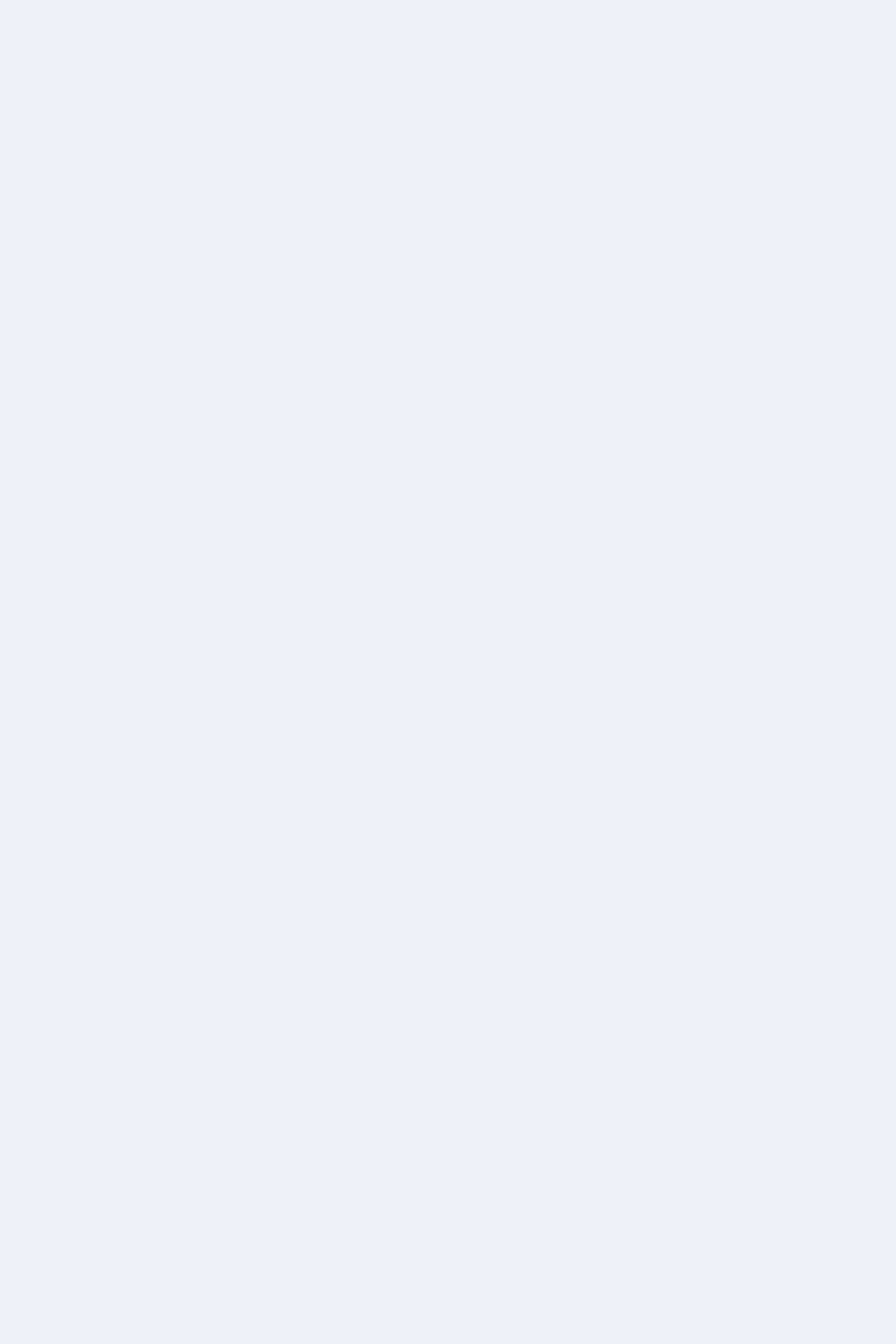
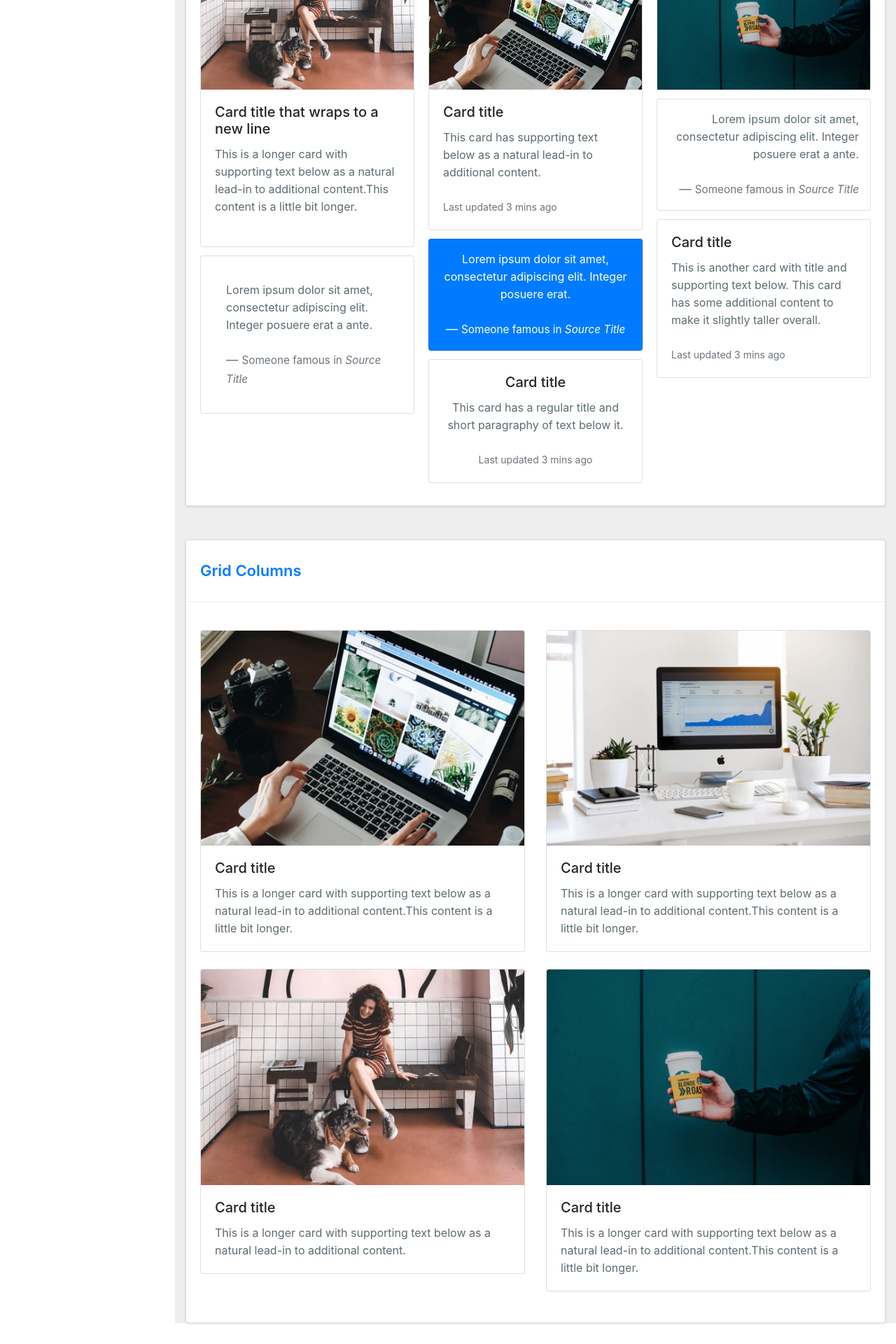
Before and after one commit to hsugui/migracao-react, a React (Create React App) app in the folder migracao/: page /cards in a window 1280 px wide. Shown: the part 300-2220 px from the top of the page at 70% size. Before the commit the page ends 800 px from the top, so only its background shows below. Built offline with nearby package versions, Linux system fonts and the light colour scheme.

Commit message:
Cards finalizado

```diff
--- a/migracao/src/pages/Cards/Cards.js
+++ b/migracao/src/pages/Cards/Cards.js
@@ -1,173 +1,177 @@
 import React from 'react'
 import { Container, Breadcrumb, Nav, Row, Col, Card } from 'react-bootstrap';
 import '../../assets/css/style.css';
+import Cart from "../../assets/images/cart.jpg";
+import Template2 from "../../assets/images/template2.jpg";
+import Dashboard from "../../assets/images/dashboard.jpg";
+import Desk from "../../assets/images/desk.jpg";
 
 function Cards(props) {
 
     return (
         <>
             {/* <!-- main content start --> */}
-            <div class="main-content">
+            <div className="main-content">
                 {/* <!-- content --> */}
-                <Container fluid className="content-top-gap">
-                    <!-- breadcrumbs -->
-                    <nav aria-label="breadcrumb" class="mb-4">
-                        <ol class="breadcrumb my-breadcrumb">
-                            <li class="breadcrumb-item"><a href="index.html">Home</a></li>
-                            <li class="breadcrumb-item"><a href="#">Elements</a></li>
-                            <li class="breadcrumb-item active" aria-current="page">Cards</li>
-                        </ol>
-                    </nav>
+                <Container fluid classNameName="content-top-gap">
+                    {/* <!-- breadcrumbs --> */}
+                    <Nav aria-label="breadcrumb" className="mb-4">
+                        <Breadcrumb className="my-breadcrumb">
+                            <Breadcrumb.Item><a href="index.html">Home</a></Breadcrumb.Item>
+                            <Breadcrumb.Item><a href="#">Elements</a></Breadcrumb.Item>
+                            <Breadcrumb.Item className="active" aria-current="page">Cards</Breadcrumb.Item>
+                        </Breadcrumb>
+                    </Nav>
                     {/* <!-- //breadcrumbs --> */}
                     {/* <!-- cards --> */}
-                    <section class="template-cards">
+                    <section className="template-cards">
                         {/* <!-- Card Columns --> */}
-                        <div class="card card_border mb-5">
-                            <div class="cards__heading">
+                        <Card className="card_border mb-5">
+                            <div className="cards__heading">
                                 <h3>Card Columns</h3>
                             </div>
-                            <div class="card-body">
+                            <Card.Body>
                                 <div class="card-columns">
-                                    <div class="card">
-                                        <img src="assets/images/cart.jpg" class="card-img-top" alt="...">
-                                        <div class ="card-body">
-                                        <h5 class ="card-title">Card title that wraps to a new line</h5>
-                                        <p class ="card-text mb-4">This is a longer card with supporting text below as a natural lead-in to
+                                    <Card>
+                                        <img src={Cart} className="card-img-top" alt="..." />
+                                        <Card.Body>
+                                        <h5 className ="card-title">Card title that wraps to a new line</h5>
+                                        <p className ="card-text mb-4">This is a longer card with supporting text below as a natural lead-in to
                                         additional content.This content is a little bit longer.</p>
-                                        </div>
-                                    </div>
-                                    <div class="card p-3">
-                                        <blockquote class="blockquote mb-0 card-body">
-                                            <p class="mb-4">Lorem ipsum dolor sit amet, consectetur adipiscing elit. Integer posuere erat a
+                                        </Card.Body>
+                                    </Card>
+                                    <Card className="p-3">
+                                        <blockquote className="blockquote mb-0 card-body">
+                                            <p className="mb-4">Lorem ipsum dolor sit amet, consectetur adipiscing elit. Integer posuere erat a
                                                 ante.
                                             </p>
-                                            <footer class="blockquote-footer">
-                                                <small class="text-muted">
+                                            <footer className="blockquote-footer">
+                                                <small className="text-muted">
                                                     Someone famous in <cite title="Source Title">Source Title</cite>
                                                 </small>
                                             </footer>
                                         </blockquote>
-                                    </div>
-                                    <div class="card">
-                                        <img src="assets/images/template2.jpg" class="card-img-top" alt="...">
-                                        <div class ="card-body">
-                                        <h5 class ="card-title">Card title</h5>
-                                        <p class ="card-text  mb-4">This card has supporting text below as a natural lead-in to additional
+                                    </Card>
+                                    <Card>
+                                        <img src={Template2} className="card-img-top" alt="..." />
+                                        <Card.Body>
+                                        <h5 className ="card-title">Card title</h5>
+                                        <p className ="card-text  mb-4">This card has supporting text below as a natural lead-in to additional
                                         content.
                                         </p>
-                                        <p class ="card-text"><small class ="text-muted">Last updated 3 mins ago</small></p>
-                                        </div>
-                                    </div>
-                                    <div class="card bg-primary text-white text-center p-3">
-                                        <blockquote class="blockquote mb-0">
-                                            <p class="text-white mb-4">Lorem ipsum dolor sit amet, consectetur adipiscing elit. Integer posuere
+                                        <p className ="card-text"><small className ="text-muted">Last updated 3 mins ago</small></p>
+                                        </Card.Body>
+                                    </Card>
+                                    <Card className="bg-primary text-white text-center p-3">
+                                        <blockquote className="blockquote mb-0">
+                                            <p className="text-white mb-4">Lorem ipsum dolor sit amet, consectetur adipiscing elit. Integer posuere
                                                 erat.
                                             </p>
-                                            <footer class="blockquote-footer text-white">
+                                            <footer className="blockquote-footer text-white">
                                                 <small>
                                                     Someone famous in <cite title="Source Title">Source Title</cite>
                                                 </small>
                                             </footer>
                                         </blockquote>
-                                    </div>
-                                    <div class="card text-center">
-                                        <div class="card-body">
-                                            <h5 class="card-title">Card title</h5>
-                                            <p class="card-text  mb-4">This card has a regular title and short paragraphy of text below it.</p>
-                                            <p class="card-text"><small class="text-muted">Last updated 3 mins ago</small></p>
-                                        </div>
-                                    </div>
-                                    <div class="card">
-                                        <img src="assets/images/dashboard.jpg" class="card-img-top" alt="...">
-                                    </div>
-                                    <div class="card p-3 text-right">
-                                        <blockquote class="blockquote mb-0">
-                                            <p class="mb-4">Lorem ipsum dolor sit amet, consectetur adipiscing elit. Integer posuere erat a
+                                    </Card>
+                                    <Card className="text-center">
+                                        <Card.Body>
+                                            <h5 className="card-title">Card title</h5>
+                                            <p className="card-text  mb-4">This card has a regular title and short paragraphy of text below it.</p>
+                                            <p className="card-text"><small className="text-muted">Last updated 3 mins ago</small></p>
+                                        </Card.Body>
+                                    </Card>
+                                    <Card>
+                                        <img src={Dashboard} className="card-img-top" alt="..." />
+                                    </Card>
+                                    <Card className="p-3 text-right">
+                                        <blockquote className="blockquote mb-0">
+                                            <p className="mb-4">Lorem ipsum dolor sit amet, consectetur adipiscing elit. Integer posuere erat a
                                                 ante.
                                             </p>
-                                            <footer class="blockquote-footer">
-                                                <small class="text-muted">
+                                            <footer className="blockquote-footer">
+                                                <small className="text-muted">
                                                     Someone famous in <cite title="Source Title">Source Title</cite>
                                                 </small>
                                             </footer>
                                         </blockquote>
-                                    </div>
-                                    <div class="card">
-                                        <div class="card-body">
-                                            <h5 class="card-title">Card title</h5>
-                                            <p class="card-text  mb-4">This is another card with title and supporting text below. This card has
+                                    </Card>
+                                    <Card>
+                                        <Card.Body>
+                                            <h5 className="card-title">Card title</h5>
+                                            <p className="card-text  mb-4">This is another card with title and supporting text below. This card has
                                                 some
                                                 additional content to make it slightly taller overall.</p>
-                                            <p class="card-text"><small class="text-muted">Last updated 3 mins ago</small></p>
-                                        </div>
-                                    </div>
+                                            <p className="card-text"><small className="text-muted">Last updated 3 mins ago</small></p>
+                                        </Card.Body>
+                                    </Card>
                                 </div>
-                            </div>
-                        </div>
+                            </Card.Body>
+                        </Card>
                         {/* <!-- /Card Columns --> */}
 
                         {/* <!-- Grid Columns --> */}
-                        <div class="card card_border mb-5">
-                            <div class="cards__heading">
+                        <Card className="card_border mb-5">
+                            <div className="cards__heading">
                                 <h3>Grid Columns</h3>
                             </div>
-                            <div class="card-body">
-                                <div class="row row-cols-1 row-cols-md-2">
-                                    <div class="col mb-4">
-                                        <div class="card">
-                                            <img src="assets/images/template2.jpg" class="card-img-top" alt="...">
-                                            <div class ="card-body">
-                                            <h5 class ="card-title">Card title</h5>
-                                            <p class ="card-text">This is a longer card with supporting text below as a natural lead-in to
+                            <Card.Body>
+                                <Row className="row-cols-1 row-cols-md-2">
+                                    <Col className="mb-4">
+                                        <Card>
+                                            <img src={Template2} className="card-img-top" alt="..." />
+                                            <Card.Body>
+                                            <h5 className ="card-title">Card title</h5>
+                                            <p className ="card-text">This is a longer card with supporting text below as a natural lead-in to
                                             additional
                                             content.This content is a little bit longer.</p>
-                                            </div>
-                                        </div>
-                                    </div>
-                                    <div class="col mb-4">
-                                        <div class="card">
-                                            <img src="assets/images/desk.jpg" class="card-img-top" alt="...">
-                                            <div class ="card-body">
-                                            <h5 class ="card-title">Card title</h5>
-                                            <p class ="card-text">This is a longer card with supporting text below as a natural lead-in to
+                                            </Card.Body>
+                                        </Card>
+                                    </Col>
+                                    <Col className="mb-4">
+                                        <Card>
+                                            <img src={Desk} className="card-img-top" alt="..." />
+                                            <Card.Body>
+                                            <h5 className ="card-title">Card title</h5>
+                                            <p className ="card-text">This is a longer card with supporting text below as a natural lead-in to
                                             additional
                                             content.This content is a little bit longer.</p>
-                                            </div>
-                                        </div>
-                                    </div>
-                                    <div class="col mb-4">
-                                        <div class="card">
-                                            <img src="assets/images/cart.jpg" class="card-img-top" alt="...">
-                                            <div class ="card-body">
-                                            <h5 class ="card-title">Card title</h5>
-                                            <p class ="card-text">This is a longer card with supporting text below as a natural lead-in to
+                                            </Card.Body>
+                                        </Card>
+                                    </Col>
+                                    <Col className="mb-4">
+                                        <Card>
+                                            <img src={Cart} className="card-img-top" alt="..." />
+                                            <Card.Body>
+                                            <h5 className ="card-title">Card title</h5>
+                                            <p className ="card-text">This is a longer card with supporting text below as a natural lead-in to
                                             additional
                                             content.</p>
-                                            </div>
-                                        </div>
-                                    </div>
-                                    <div class="col mb-4">
-                                        <div class="card">
-                                            <img src="assets/images/dashboard.jpg" class="card-img-top" alt="...">
-                                            <div class ="card-body">
-                                            <h5 class ="card-title">Card title</h5>
-                                            <p class ="card-text">This is a longer card with supporting text below as a natural lead-in to
+                                            </Card.Body>
+                                        </Card>
+                                    </Col>
+                                    <Col className="mb-4">
+                                        <Card>
+                                            <img src={Dashboard} className="card-img-top" alt="..." />
+                                            <Card.Body>
+                                            <h5 className ="card-title">Card title</h5>
+                                            <p className ="card-text">This is a longer card with supporting text below as a natural lead-in to
                                             additional
                                             content.This content is a little bit longer.</p>
-                                            </div>
-                                        </div>
-                                    </div>
-                                </div>
-                            </div>
-                        </div>
+                                            </Card.Body>
+                                        </Card>
+                                    </Col>
+                                </Row>
+                            </Card.Body>
+                        </Card>
                         {/* <!-- /Grid Columns --> */}
 
                     </section>
                     {/* <!-- //cards --> */}
 
-                </div>
+                </Container>
                 {/* <!-- //content --> */}
-            </Container>
+            </div>
             {/* <!-- main content end--> */}
         </>
     )
--- a/migracao/src/routes.js
+++ b/migracao/src/routes.js
@@ -2,30 +2,13 @@ import React from "react"
 import { Switch, Route} from "react-router-dom"
 
 import Index from './pages/Index/Index'
-// import Cart from './pages/Cart/Cart'
-// import Category from './pages/Category/Category'
-// import Checkout from './pages/Checkout/Checkout'
-// import Dashboard from './pages/Dashboard/Dashboard'
-// import Login from './pages/Login/Login'
-// import Product from './pages/Product/Product'
-// import Register from './pages/Register/Register'
-// import Success from './pages/Success/Success'
-// import NotFound from "./pages/NotFound/NotFound"
+import Cards from './pages/Cards/Cards'
 
 export const Routes = () => {
     return (
         <Switch>
             <Route path="/" component={Index} exact/>
-            {/* <Route path="/home" component={Home}/> */}
-            {/* <Route path="/cart" component={Cart}/>
-            <Route path="/category" component={Category}/>
-            <Route path="/checkout" component={Checkout}/>
-            <Route path="/dashboard" component={Dashboard}/>
-            <Route path="/login" component={Login}/>
-            <Route path="/product/:id" component={Product}/>
-            <Route path="/register" component={Register}/>
-            <Route path="/success" component={Success}/>
-            <Route component={NotFound}/> */}
+            <Route path="/cards" component={Cards}/>
         </Switch>
     )
 }
```
